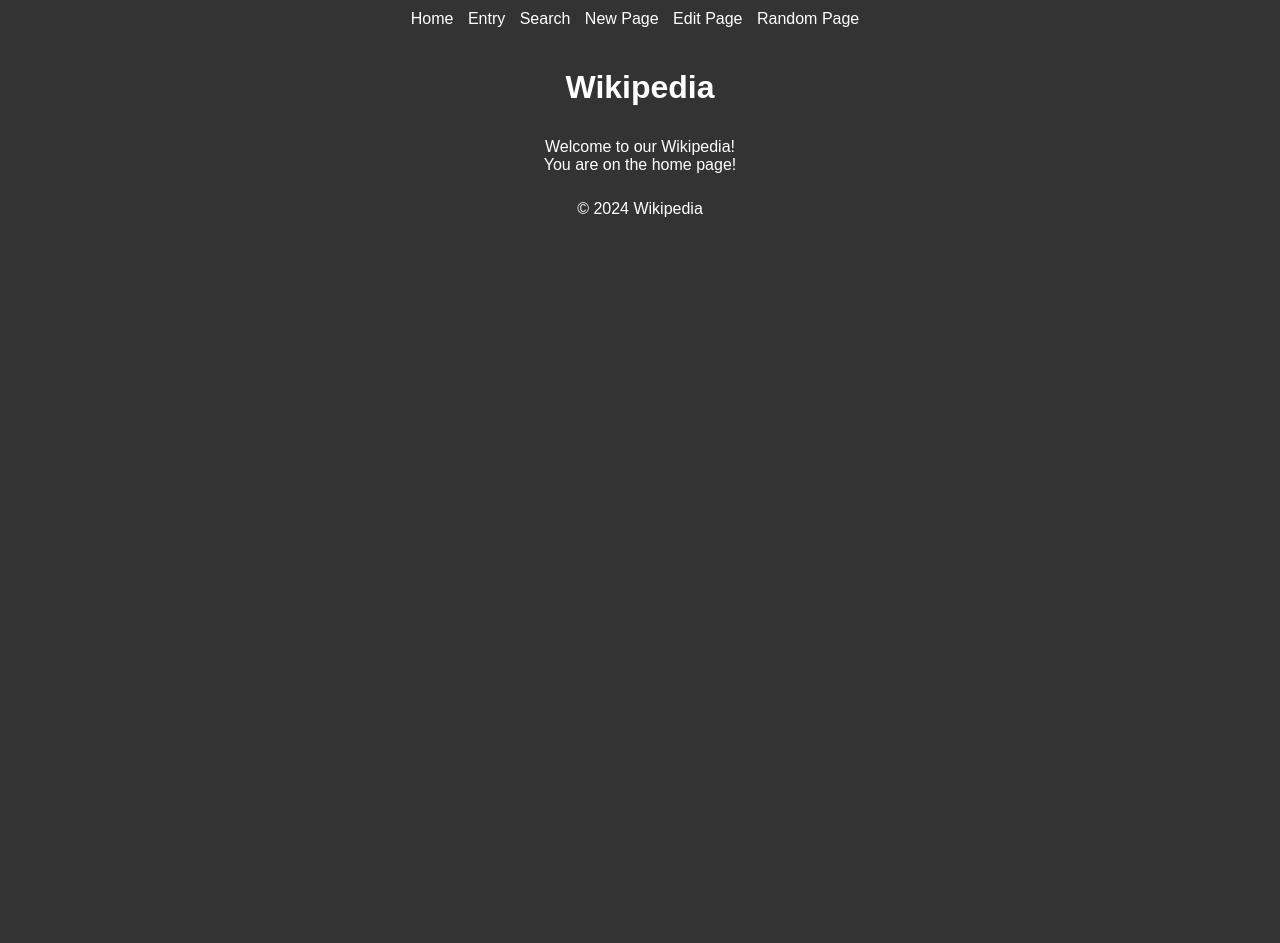
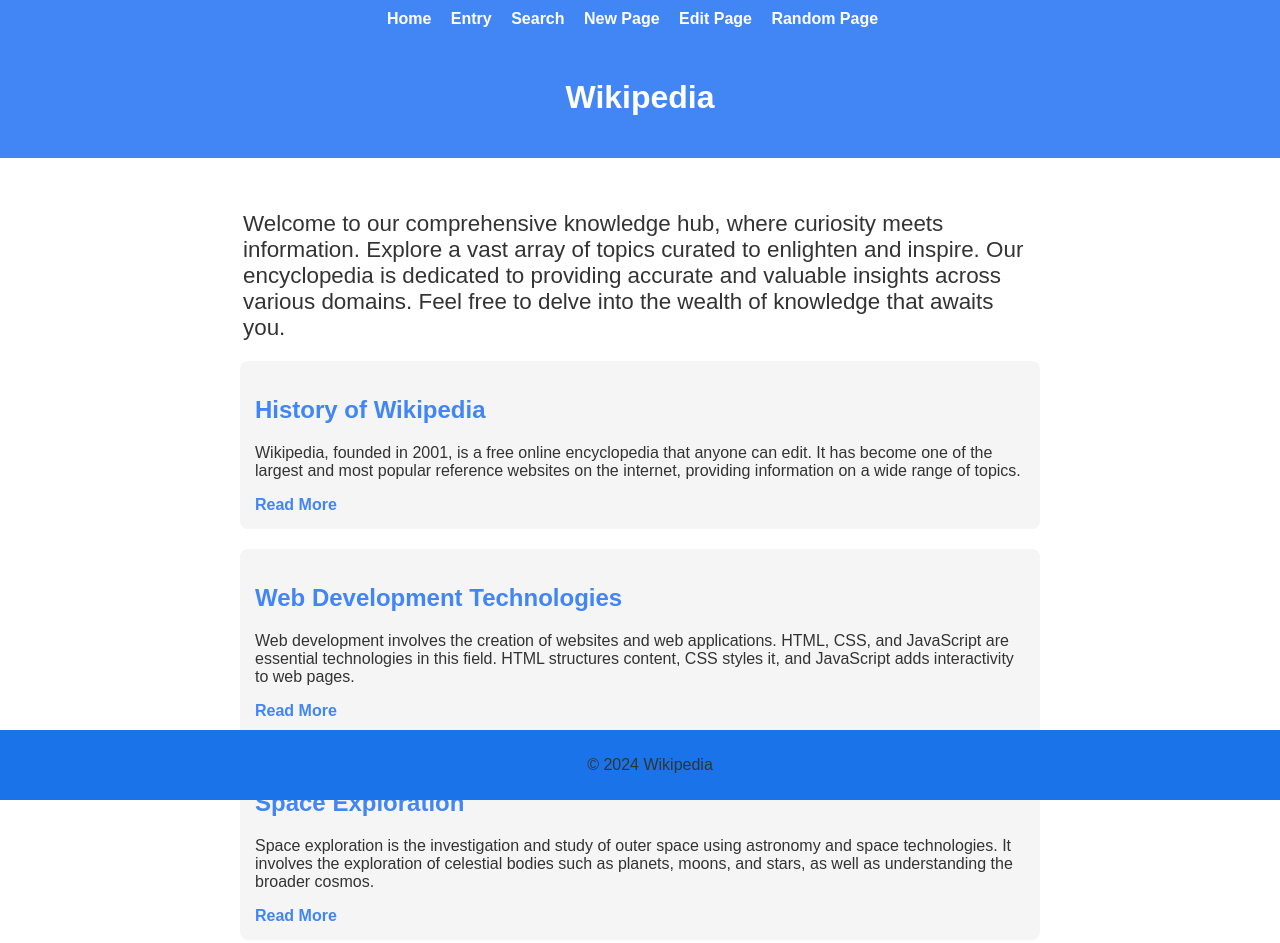
Before and after one commit to dm-mensavi/wikipedia_project, a plain HTML site: page index.html in a window 1280 px wide. Shown: the top 943 px of the page. Before the commit the page ends 800 px from the top, so only its background shows below. Drawn offline with Linux system fonts and the light colour scheme.

Commit message:
Style home page

```diff
--- /dev/null
+++ b/css/home.css
@@ -0,0 +1,10 @@
+.welcome {
+  font-size: 1.4em;
+  margin: 0;
+  padding: 3px;
+  padding-bottom: 20px;
+  text-align: left;
+  color: #333;
+  font-weight: 300;
+  margin-top: 50px;
+}
--- a/css/styles.css
+++ b/css/styles.css
@@ -0,0 +1,61 @@
+/* styles.css */
+
+body {
+  font-family: Arial, sans-serif;
+  margin: 0;
+  padding: 0;
+}
+
+nav {
+  background-color: #333;
+  color: #fff;
+  padding: 10px;
+}
+
+nav ul {
+  list-style-type: none;
+  margin: 0;
+  padding: 0;
+}
+
+nav ul li {
+  display: inline;
+  margin-right: 15px;
+}
+
+header {
+  background-color: #4285f4;
+  color: #fff;
+  padding: 20px;
+  text-align: center;
+}
+
+main {
+  max-width: 800px;
+  margin: 20px auto;
+}
+
+article {
+  background-color: #f5f5f5;
+  padding: 15px;
+  margin-bottom: 20px;
+  border-radius: 8px;
+}
+
+footer {
+  background-color: #333;
+  color: #fff;
+  text-align: center;
+  padding: 10px;
+  position: fixed;
+  bottom: 0;
+  width: 100%;
+}
+
+h2 {
+  color: #4285f4;
+}
+
+p {
+  color: #333;
+}
--- a/index.html
+++ b/index.html
@@ -4,6 +4,7 @@
     <meta charset="UTF-8">
     <meta name="viewport" content="width=device-width, initial-scale=1.0">
     <link rel="stylesheet" href="styles.css">
+    <link rel="stylesheet" href="css/home.css">
     <script src="js/home.js" defer></script>
     <title>Wikipedia</title>
 </head>
@@ -25,7 +26,7 @@
     </header>
     <!-- Main Content Area (Specific to each page) -->
     <main id="randomEntries">
-        <div>Welcome to our Wikipedia!</div>
+        <div class="welcome">Welcome to our comprehensive knowledge hub, where curiosity meets information. Explore a vast array of topics curated to enlighten and inspire. Our encyclopedia is dedicated to providing accurate and valuable insights across various domains. Feel free to delve into the wealth of knowledge that awaits you.</div>
         <!-- Dynamic content will be loaded here by home.js -->
     </main>
 
--- a/js/home.js
+++ b/js/home.js
@@ -1,25 +1,31 @@
 // home.js
 
 document.addEventListener('DOMContentLoaded', function () {
+  const randomEntries = document.getElementById('randomEntries');
 
-  const randomEntriesContainer = document.getElementById('randomEntries');
+  // Sample articles
+  const articles = [
+    { title: 'History of Wikipedia', content: 'Wikipedia, founded in 2001, is a free online encyclopedia that anyone can edit. It has become one of the largest and most popular reference websites on the internet, providing information on a wide range of topics.' },
+    { title: 'Web Development Technologies', content: 'Web development involves the creation of websites and web applications. HTML, CSS, and JavaScript are essential technologies in this field. HTML structures content, CSS styles it, and JavaScript adds interactivity to web pages.' },
+    { title: 'Space Exploration', content: 'Space exploration is the investigation and study of outer space using astronomy and space technologies. It involves the exploration of celestial bodies such as planets, moons, and stars, as well as understanding the broader cosmos.' },
+    { title: 'Artificial Intelligence', content: 'Artificial Intelligence (AI) refers to the development of computer systems that can perform tasks that typically require human intelligence. It encompasses machine learning, natural language processing, and computer vision, leading to advancements in automation and problem-solving.' },
+    { title: 'Healthy Eating Habits', content: 'Maintaining a balanced and nutritious diet is crucial for overall health and well-being. Incorporating a variety of fruits, vegetables, whole grains, and lean proteins can provide essential nutrients that support the body\'s functions.' },
+    { title: 'Ancient Civilizations', content: 'The study of ancient civilizations offers insights into the development of human societies. From the majestic pyramids of Egypt to the sophisticated city-states of Mesopotamia, exploring ancient cultures provides a deeper understanding of our shared history.' },
+    { title: 'Environmental Conservation', content: 'Environmental conservation involves efforts to protect and preserve the natural world. Initiatives include reducing pollution, conserving biodiversity, and promoting sustainable practices to ensure the health of ecosystems and the well-being of future generations.' },
+    { title: 'Famous Literature Works', content: 'Exploring timeless literary classics reveals the depth of human creativity and storytelling. Works such as Shakespeare\'s plays, Dickens\' novels, and Austen\'s prose continue to captivate readers, shaping cultural understanding and appreciation for literature.' },
+    // Add more sample articles as needed
+];
 
-  // Example: Add dynamic content
-  const dynamicContent = document.createElement('div');
-  dynamicContent.textContent = 'You are on the home page!';
-  randomEntriesContainer.appendChild(dynamicContent);
 
-  const entryList = document.getElementById('entryList');
+  // Function to add articles to the page
+  function addArticlesToPage() {
+    articles.forEach((article, index) => {
+        const articleElement = document.createElement('article');
+        articleElement.innerHTML = `<h2>${article.title}</h2><p>${article.content}</p><a class="read-more" href="../pages/details.html?title=${encodeURIComponent(article.title)}&content=${encodeURIComponent(article.content)}">Read More</a>`;
+        randomEntries.appendChild(articleElement);
+    });
+}
 
-  // Retrieve URL parameters
-  const params = new URLSearchParams(window.location.search);
-  const storedTitle = params.get('title');
-  const storedContent = params.get('content');
-
-  // Display the new entry on the home page
-  if (storedTitle && storedContent) {
-      const newEntry = document.createElement('li');
-      newEntry.innerHTML = `<h3>${params}</h3>`;
-      entryList.appendChild(newEntry);
-  }
+  // Call the function to add sample articles
+  addArticlesToPage();
 });
--- a/styles.css
+++ b/styles.css
@@ -1,34 +1,87 @@
+/* styles.css */
+
 body {
   font-family: Arial, sans-serif;
   margin: 0;
   padding: 0;
-  background-color: #333 ;
-  color: white;
-  text-align: center;
 }
 
-header, nav, footer {
-  background-color: #333;
-  color: white;
+nav {
+  background-color: #4285f4; /* Match header background color */
+  color: #fff;
   padding: 10px;
 }
+
+/* styles.css */
 
 nav ul {
   list-style-type: none;
   margin: 0;
   padding: 0;
+  text-align: center;
 }
 
 nav ul li {
   display: inline;
-  margin-right: 10px;
+  margin-right: 15px;
 }
 
-a {
-  color: white;
+nav ul li a {
   text-decoration: none;
+  color: #fff;
+  font-weight: bold;
 }
 
-a:hover {
+nav ul li a:hover {
   text-decoration: underline;
+  color: #ccc; /* Adjust the color on hover as needed */
 }
+
+header {
+  background-color: #4285f4;
+  color: #fff;
+  padding: 20px;
+  text-align: center;
+}
+
+main {
+  max-width: 800px;
+  margin: 20px auto;
+}
+
+article {
+  background-color: #f5f5f5;
+  padding: 15px;
+  margin-bottom: 20px;
+  border-radius: 8px;
+}
+
+/* Style for Read More link */
+.read-more {
+  color: #4285f4;
+  text-decoration: none;
+  font-weight: bold;
+  transition: color 0.3s ease;
+}
+
+.read-more:hover {
+  color: #1a73e8;
+}
+
+footer {
+  background-color: #1a73e8;
+  color: #fff;
+  text-align: center;
+  padding: 10px;
+  position: fixed;
+  bottom: 0;
+  width: 100%;
+}
+
+h2 {
+  color: #4285f4;
+}
+
+p {
+  color: #333;
+}
```
Also changed, not shown: js/details.js (added, +23 -0 lines), pages/details.html (added, +40 -0 lines).
